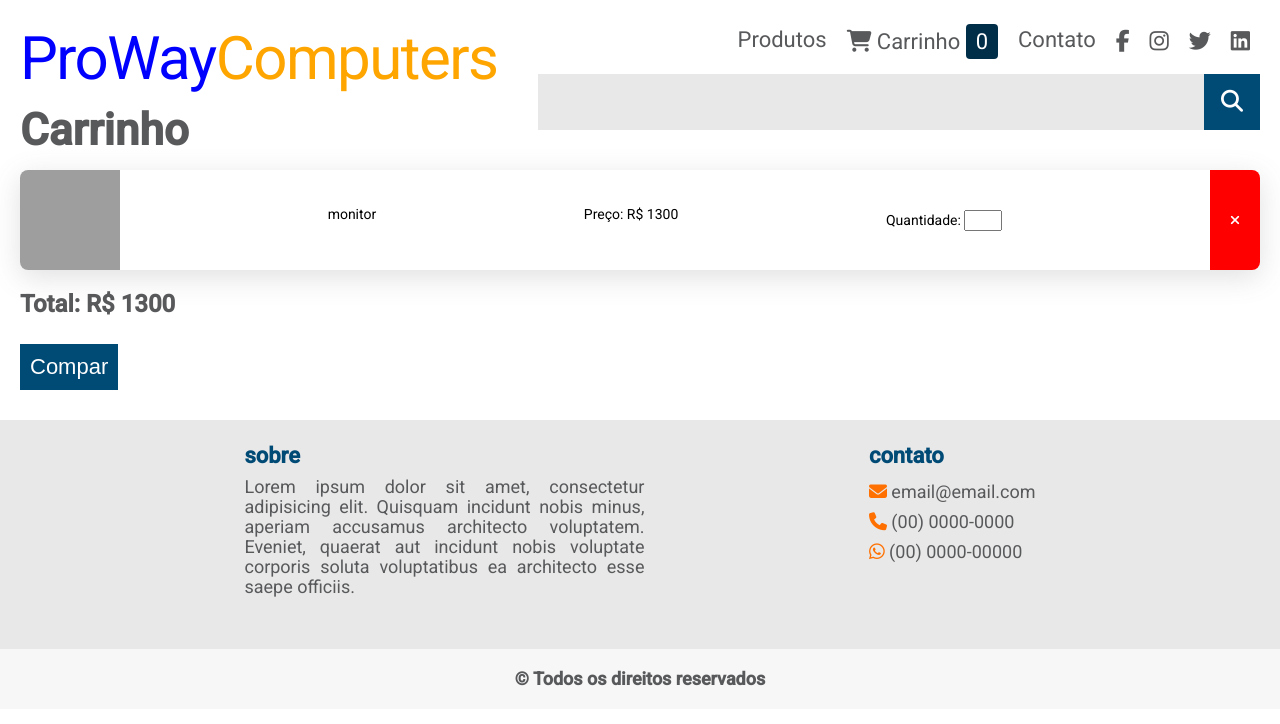
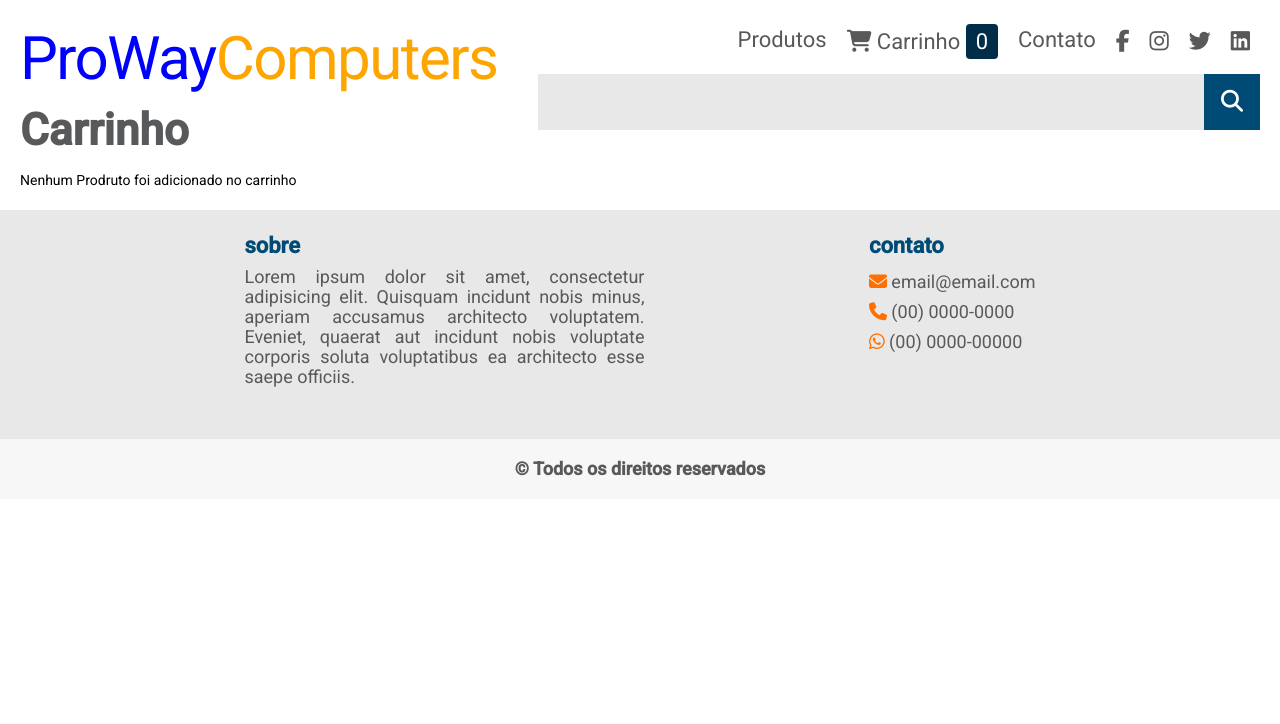
Before and after one commit to joaoneivaneto/PROWAY-COMPUTERS, an Angular app: page /carrinho in a window 1280 px wide. Shown: the top 724 px of the page. Built offline with nearby package versions, Linux system fonts and the light colour scheme; grey boxes are pictures that could not be loaded.

Commit message:
cart logic

```diff
--- a/src/app/carrinho.service.ts
+++ b/src/app/carrinho.service.ts
@@ -8,7 +8,8 @@
   itens:IProdutoCarrinho[] = []
   constructor() { }
   obtemCarrinho(){
-    return JSON.parse(localStorage.getItem("carrinho") || "[]")
+    this.itens = JSON.parse(localStorage.getItem("carrinho") || "[]")
+    return this.itens;
   }
 
   adicionarAoCarrinho(produto:IProdutoCarrinho){
@@ -16,7 +17,10 @@
 
     localStorage.setItem("carrinho",JSON.stringify(this.itens))
   }
-
+  removerProdutoCarrinho(produtoId: number){
+    this.itens = this.itens.filter(item => item.id !==produtoId)
+    localStorage.setItem("carrinho",JSON.stringify(this.itens))
+  }
   limparCarrinho(){
     this.itens =[]
     localStorage.clear()
--- a/src/app/carrinho/carrinho.component.html
+++ b/src/app/carrinho/carrinho.component.html
@@ -1,17 +1,18 @@
 <h2 class="cart-title">Carrinho</h2>
-<div>
+<div *ngIf="itensCarrinho.length > 0;else semProduto">
     <ul>
-        <li>
-            <img src="assets/monitor-1.jpg">
-            <p>monitor</p>
-            <p>Preço: R$ 1300</p>
+        <li *ngFor="let itemCarrinho of itensCarrinho">
+            <img [src]="itemCarrinho.imagem">
+            <p>{{itemCarrinho.descricao}}</p>
+            <p>Preço: {{itemCarrinho.preco | currency:'BRL' }}</p>
             <label>
                 Quantidade:
-                <input type="number">
+                <input type="number" [(ngModel)]="itemCarrinho.quantidade" (change)="this.CalcularTotal()">
             </label>
-            <button class="remove-button"><i class="fa-solid fa-xmark"></i></button>
+            <button class="remove-button" (click)="this.removeProdutoCarrinho(itemCarrinho.id)"><i class="fa-solid fa-xmark"></i></button>
         </li>
     </ul>
-    <h2 class="cart-total">Total: R$ 1300</h2>
-    <button class="buy-button">Compar</button>
+    <h2 class="cart-total">Total: {{this.total |currency:'BRL'}}</h2>
+    <button class="buy-button" (click)="comprar()">Compar</button>
 </div>
+<ng-template #semProduto>Nenhum Prodruto foi adicionado no carrinho</ng-template>
--- a/src/app/carrinho/carrinho.component.ts
+++ b/src/app/carrinho/carrinho.component.ts
@@ -1,4 +1,7 @@
 import { Component, OnInit } from '@angular/core';
+import { IProdutoCarrinho } from '../produtos';
+import { CarrinhoService } from '../carrinho.service';
+import {  Router } from '@angular/router';
 
 @Component({
   selector: 'app-carrinho',
@@ -6,10 +9,33 @@
   styleUrls: ['./carrinho.component.css']
 })
 export class CarrinhoComponent implements OnInit {
+  itensCarrinho: IProdutoCarrinho[]=[];
+  total=0
+  constructor(
+    public carrinhoService:CarrinhoService,
+    private route : Router
 
-  constructor() { }
+  ) { }
 
   ngOnInit(): void {
+    this.itensCarrinho = this.carrinhoService.obtemCarrinho();
+    this.CalcularTotal()
   }
 
+  CalcularTotal(){
+    this.total = this.itensCarrinho.reduce((prev,curr) => prev +(curr.preco * curr.quantidade),0)
+  }
+  removeProdutoCarrinho(produtoId: number){
+    this.itensCarrinho = this.itensCarrinho.filter(
+      item => item.id !== produtoId
+    )
+    this.carrinhoService.removerProdutoCarrinho(produtoId)
+    this.CalcularTotal()
+  }
+  comprar(){
+    alert("Parabéns, voce finalizoua sua compra!")
+    this.carrinhoService.limparCarrinho()
+    this.route.navigate(["produtos"])
+
+  }
 }
--- a/src/app/carrinho/carrinho.module.ts
+++ b/src/app/carrinho/carrinho.module.ts
@@ -3,6 +3,7 @@
 
 import { CarrinhoRoutingModule } from './carrinho-routing.module';
 import { CarrinhoComponent } from './carrinho.component';
+import { FormsModule } from '@angular/forms';
 
 
 @NgModule({
@@ -11,7 +12,8 @@
   ],
   imports: [
     CommonModule,
-    CarrinhoRoutingModule
+    CarrinhoRoutingModule,
+    FormsModule
   ]
 })
 export class CarrinhoModule { }
--- a/src/app/produtos.service.ts
+++ b/src/app/produtos.service.ts
@@ -13,6 +13,7 @@
   }
 
   getOne(produtoId:number){
-    return this.produtos.find(produtos => produtos.id = produtoId)
+
+    return this.produtos.find(produtos => produtos.id == produtoId)
   }
 }
--- a/src/app/produtos/detalhes-produtos/detalhes-produtos.component.ts
+++ b/src/app/produtos/detalhes-produtos/detalhes-produtos.component.ts
@@ -11,7 +11,7 @@
   styleUrls: ['./detalhes-produtos.component.css']
 })
 export class DetalhesProdutosComponent implements OnInit {
-  produto:IProduto | undefined
+  produto:IProduto | undefined;
   quantidade = 1;
   constructor(
     private produtosService: ProdutosService,
@@ -23,7 +23,7 @@
   ngOnInit(): void {
     const routeParams = this.route.snapshot.paramMap;
     const produtoId = Number(routeParams.get("id"));
-    this.produto =this.produtosService.getOne(produtoId)
+    this.produto = this.produtosService.getOne(produtoId)
 
   }
   adicionarAoCarrinho(){
```
